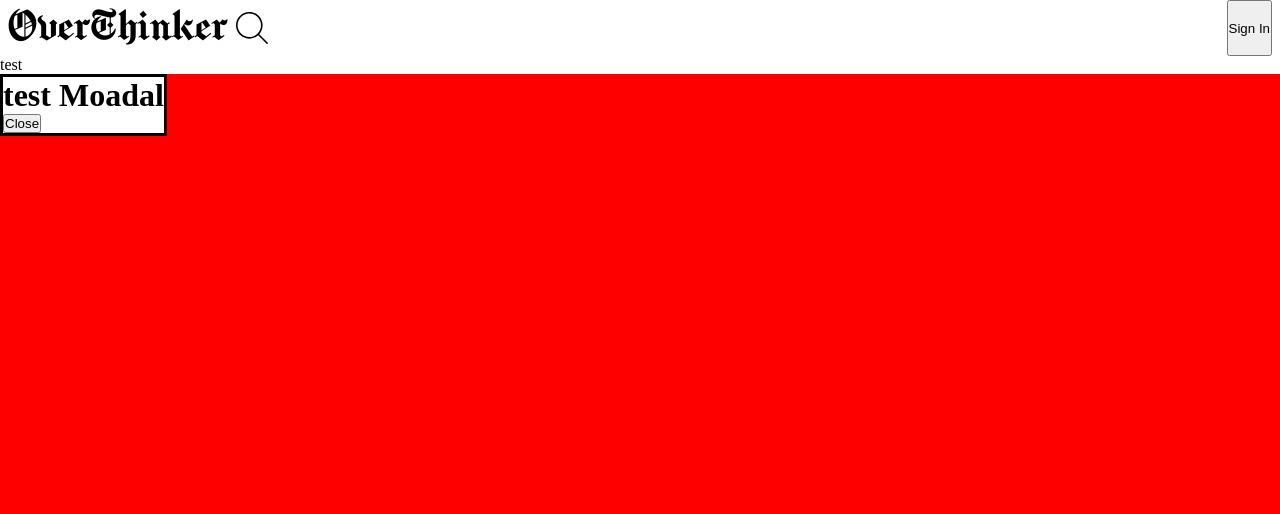
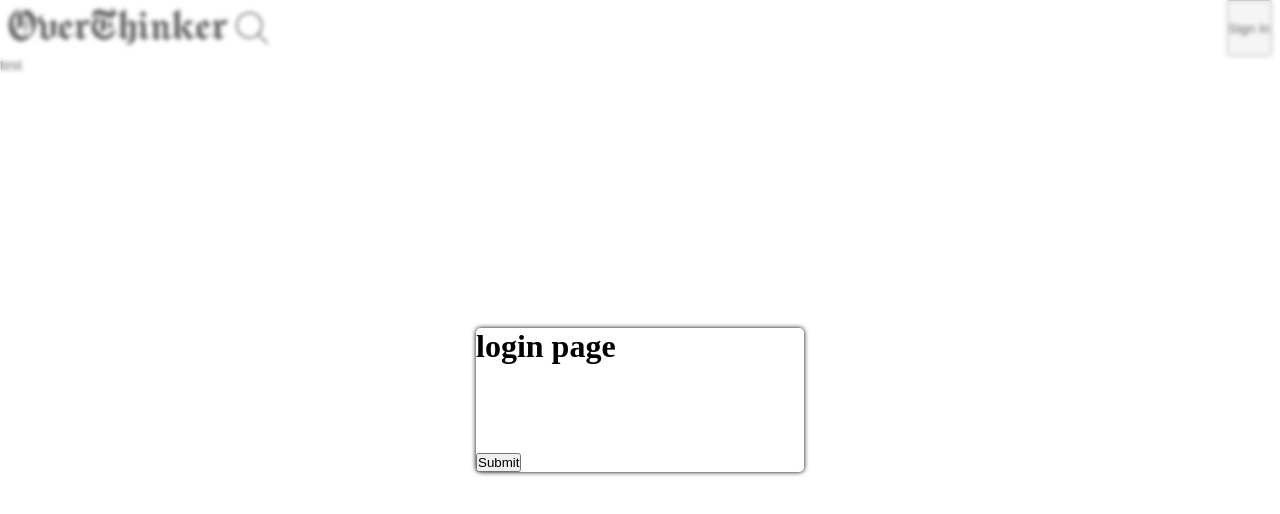
Before and after one commit to cookieMonsterDev/overthinker, a Next.js app: page / in a window 1280 px wide. Both pictures are taken after a click on the button "Sign In". Shown: the top 514 px of the page. Built offline with nearby package versions, Linux system fonts and the light colour scheme.

Commit message:
feat: update overlay & add init marup for login modal

```diff
--- a/src/app/globals.scss
+++ b/src/app/globals.scss
@@ -1,6 +1,8 @@
 @import "../../public/fonts/fonts.scss";
 
 :root {
+  --success: rgb(26, 137, 23);
+  --error: rgb(201, 74, 74);
 }
 
 * {
@@ -18,3 +20,7 @@ a {
   color: inherit;
   text-decoration: none;
 }
+
+dialog {
+  all: unset;
+}
--- a/src/components/BlurOverlay/BlurOverlay.component.tsx
+++ b/src/components/BlurOverlay/BlurOverlay.component.tsx
@@ -1,11 +1,36 @@
 import React from "react";
 import { BlurOverlayProps } from "./BlurOverlay.types";
+import styles from "./BlurOverlay.module.scss";
+import cn from "classnames";
 
 export const BlurOverlayComponent: React.FC<BlurOverlayProps> = ({
   children,
+  className,
+  style,
+  onClick,
+  blur = true,
+  background = "rgba(255, 255, 255, 0.4)",
 }) => {
+  const overlay = cn(
+    styles.overlay,
+    {
+      [styles[`overlay_blur`]]: blur,
+    },
+    className
+  );
+
+  const inlineStyle = {
+    ...style,
+    background: background,
+  };
+
   return (
-    <div style={{ background: "red", width: "100vw", height: "100vh" }}>
+    <div
+      className={overlay}
+      style={inlineStyle}
+      role="wrapper"
+      onClick={onClick}
+    >
       {children}
     </div>
   );
--- a/src/components/BlurOverlay/BlurOverlay.module.scss
+++ b/src/components/BlurOverlay/BlurOverlay.module.scss
@@ -1,3 +1,13 @@
-.container {
+.overlay {
+  min-height: 100vh;
+  min-width: 100vw;
+  position: absolute;
+  inset: 0;
+  display: flex;
+  justify-content: center;
+  align-items: center;
 
+  &_blur {
+    backdrop-filter: blur(2px);
+  }
 }
--- a/src/components/BlurOverlay/BlurOverlay.types.ts
+++ b/src/components/BlurOverlay/BlurOverlay.types.ts
@@ -1,3 +1,8 @@
 export interface BlurOverlayProps {
-  children: React.ReactNode
+  blur?: boolean;
+  background?: React.CSSProperties['background'];
+  children: React.ReactNode;
+  className?: string;
+  style?: React.CSSProperties;
+  onClick?: (e: any) => void;
 }
--- /dev/null
+++ b/src/components/Modals/Login/Login.component.tsx
@@ -0,0 +1,32 @@
+import { useRef } from "react";
+import { BlurOverlay } from "@/components/BlurOverlay";
+import { TextInput } from "@/components/TextInput";
+import { useModal } from "@/context/ModalProvider";
+import useOnClickOutside from "@/hooks/useOnClickOutside";
+import styles from './Login.module.scss'
+
+export const LoginComponent = () => {
+  const modal = useModal();
+  const ref = useRef<HTMLDialogElement>(null);
+  useOnClickOutside(ref, () => modal?.closeModal());
+
+  return (
+    <BlurOverlay>
+      <dialog open ref={ref} className={styles.container}>
+        <form>
+          <h1>login page</h1>
+          <TextInput />
+          <TextInput />
+          <button
+            type="submit"
+            onClick={(e) => {
+              e.preventDefault();
+            }}
+          >
+            Submit
+          </button>
+        </form>
+      </dialog>
+    </BlurOverlay>
+  );
+};
--- /dev/null
+++ b/src/components/Modals/Login/Login.module.scss
@@ -0,0 +1,4 @@
+.container {
+  box-shadow: 0 0 5px  black;
+  border-radius: 0.3rem;
+}
--- a/src/components/NavBar/NavBar.component.tsx
+++ b/src/components/NavBar/NavBar.component.tsx
@@ -3,10 +3,9 @@ import React from "react";
 import { NavBarProps } from "./NavBar.types";
 import styles from "./NavBar.module.scss";
 import Link from "next/link";
-import { signIn } from "next-auth/react";
 import { Search } from "../Search";
 import { useModal } from "@/context/ModalProvider";
-import { BlurOverlay } from "../BlurOverlay";
+import { LoginComponent } from "../Modals/Login/Login.component";
 
 export const NavBarComponent: React.FC<NavBarProps> = () => {
   const modal = useModal();
@@ -19,18 +18,7 @@ export const NavBarComponent: React.FC<NavBarProps> = () => {
         </Link>
         <Search />
       </div>
-      <button
-        onClick={() =>
-          modal?.openModal(
-            <BlurOverlay>
-              <dialog open>
-                <h1>test Moadal</h1>
-                <button onClick={() => modal.closeModal()}>Close</button>
-              </dialog>
-            </BlurOverlay>
-          )
-        }
-      >
+      <button onClick={() => modal?.openModal(<LoginComponent />)}>
         Sign In
       </button>
     </nav>
```
Also changed, not shown: src/app/auth/register/page.tsx (deleted), 1 other file (tests, documents, lock files or other folders).
